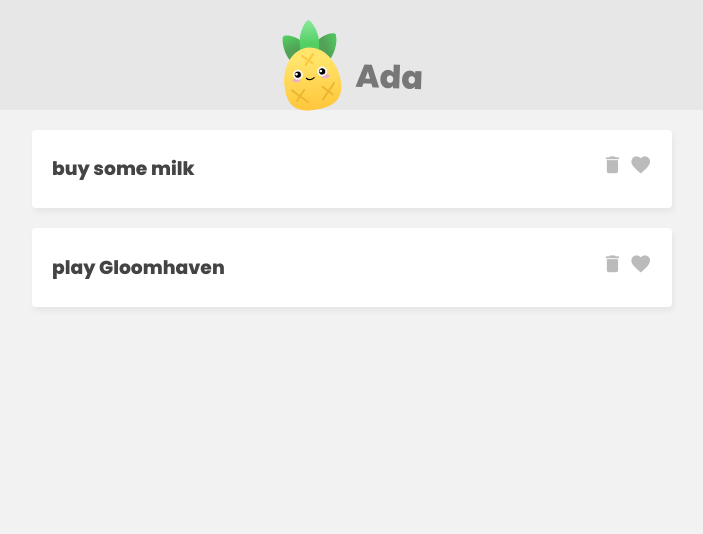
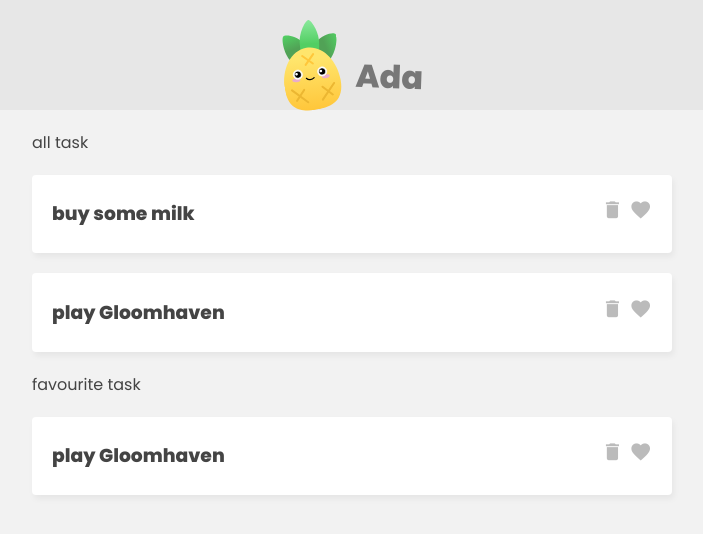
Before and after one commit to AdaN6/pinia-task, a Vue app: page / in a window 1280 px wide. Shown: the top 534 px of the page, without its empty margins (288-991 px from the left). Built offline with nearby package versions, Linux system fonts and the light colour scheme.

Commit message:
used  getter favs function in app.vue

```diff
--- a/src/App.vue
+++ b/src/App.vue
@@ -10,10 +10,19 @@
 
     <!-- Task List -->
     <div class="task-list">
+      <p>all task</p>
       <div v-for="task in taskStore.tasks" :key="task.id">
         <TaskDetails :task="task"/>
       </div>
     </div>
+
+    <div class="task-list">
+      <p>favourite task</p>
+      <div v-for="task in taskStore.favs">
+        <TaskDetails :task="task"/>
+      </div>
+    </div>
+
   </main>
 </template>
 
```
